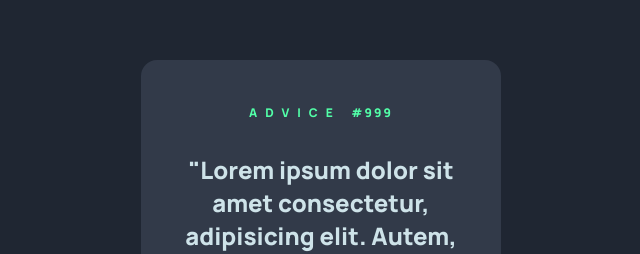
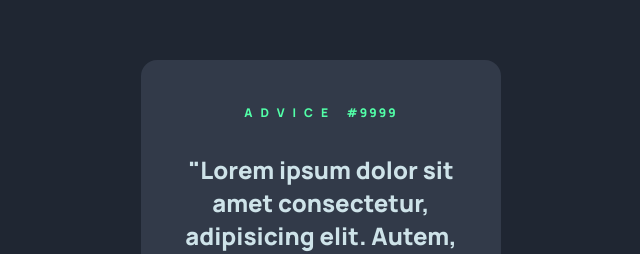
Before and after one commit to Qwerex56/advice-generator-app-main, a plain HTML site: page index.html in a window 1280 px wide. Shown: the part 177-431 px from the top of the page, 319-959 px from the left. Drawn offline with Linux system fonts and the light colour scheme; no server answers.

Commit message:
Revert Changes

```diff
--- a/index.html
+++ b/index.html
@@ -30,7 +30,7 @@
     <div class="advice-generator__container">
       <button class="advice-generator__randomize-advice"></button>
       <p class="advice-generator__advice-id">
-        ADVICE <span class="advice-generator__advice-id--id-num">#999</span>
+        ADVICE <span class="advice-generator__advice-id--id-num">#9999</span>
       </p>
       <p class="advice-generator__advice">
         "Lorem ipsum dolor sit amet consectetur, adipisicing elit. Autem, tempora."
```
